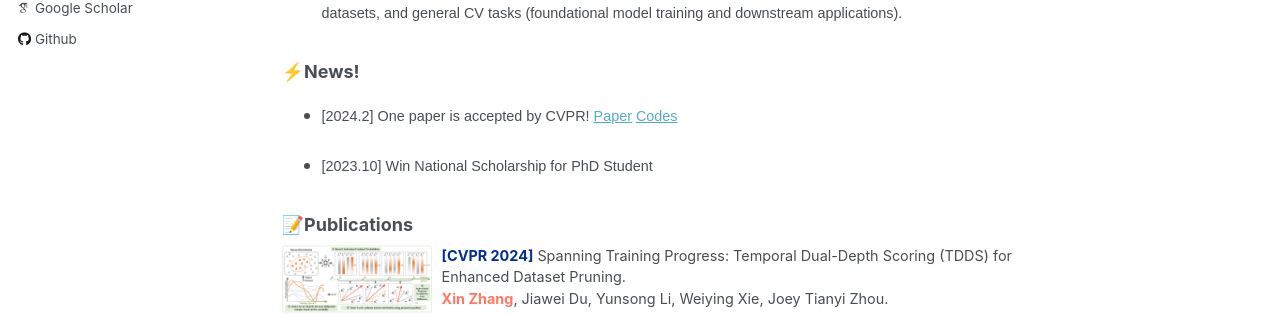
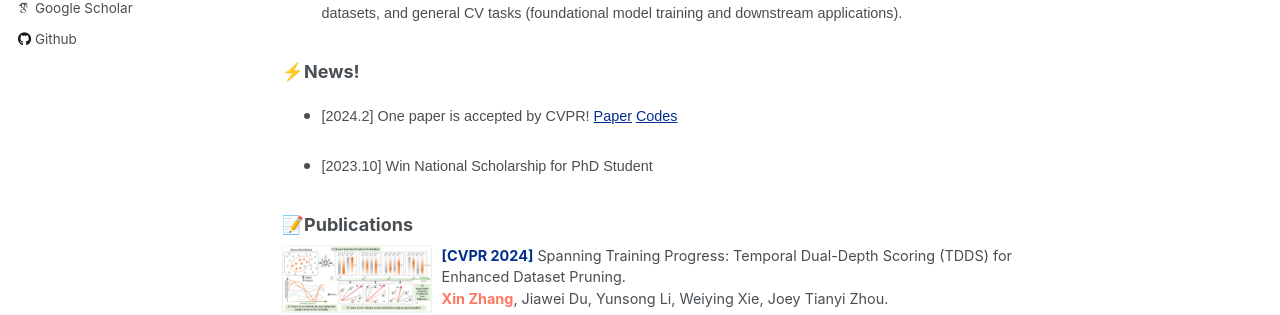
Before and after one commit to zhangxin-xd/zhangxin-xd.github.io, a Jekyll site: the page built from _pages/about.md, in a window 1280 px wide. Shown: the part 364-679 px from the top of the page. Built offline with Jekyll 4.4.1, drawn with Linux system fonts in a browser that asks for light colours; some web fonts are replaced.

Commit message:
Update about.md

```diff
--- a/_pages/about.md
+++ b/_pages/about.md
@@ -15,7 +15,7 @@ redirect_from:
 
 ### ⚡️News!
 
-- <span style="font-family:Arial; font-size:0.8em;"> [2024.2] One paper is accepted by CVPR! [Paper](https://scholar.google.com/citations?view_op=view_citation&hl=zh-CN&user=rJMMViQAAAAJ&citation_for_view=rJMMViQAAAAJ:Tyk-4Ss8FVUC) [Codes](https://github.com/zhangxin-xd/Dataset-Pruning-TDDS)
+- <span style="font-family:Arial; font-size:0.8em;"> [2024.2] One paper is accepted by CVPR! <a href="https://scholar.google.com/citations?view_op=view_citation&hl=zh-CN&user=rJMMViQAAAAJ&citation_for_view=rJMMViQAAAAJ:Tyk-4Ss8FVUC" style="color:#00308B;">Paper</a> <a href="https://github.com/zhangxin-xd/Dataset-Pruning-TDDS" style="color:#00308B;">Codes</a></span>
 
 - <span style="font-family:Arial; font-size:0.8em;"> [2023.10] Win National Scholarship for PhD Student
 
```
